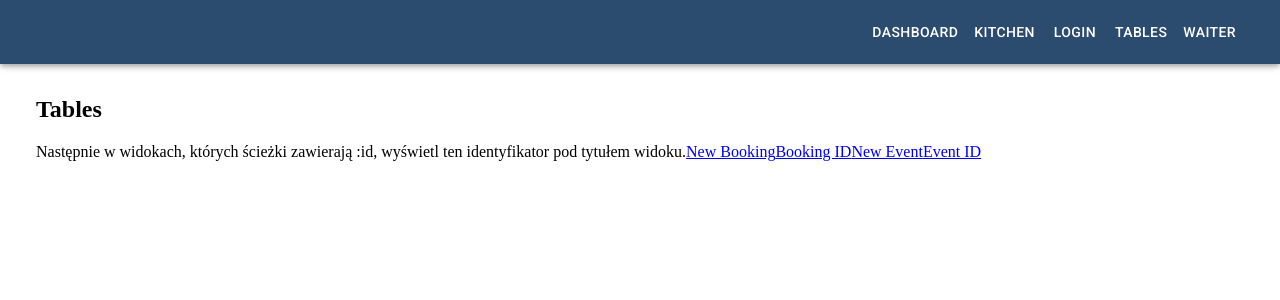
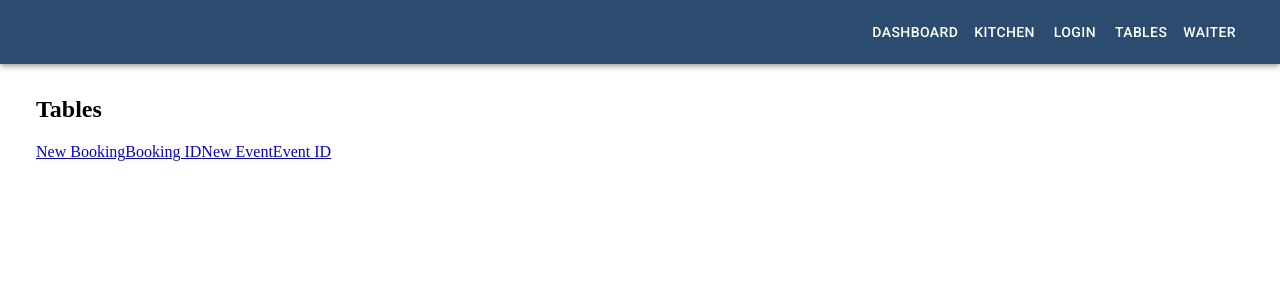
Before and after one commit to MarcNowak/pizzeria-portal, a React (Create React App) app: page /panel/tables in a window 1280 px wide. Shown: the top 300 px of the page. Built offline with nearby package versions, Linux system fonts and the light colour scheme.

Commit message:
Add 21.3 Views and routing v4

```diff
--- a/package.json
+++ b/package.json
@@ -48,7 +48,6 @@
     "@testing-library/user-event": "^13.5.0",
     "enzyme": "^3.11.0",
     "enzyme-adapter-react-16": "^1.15.6",
-    "husky": "^7.0.4",
     "json-server": "^0.17.0",
     "node-sass": "^7.0.0",
     "npm-run-all": "^4.1.5",
@@ -70,6 +69,7 @@
     "eslint-config-react-app": "^7.0.0",
     "eslint-plugin-react": "^7.28.0",
     "eslint-watch": "^8.0.0",
+    "husky": "4.2",
     "lint-staged": "^12.1.3",
     "redux-devtools-extension": "^2.13.9"
   }
--- a/src/components/views/Tables/Tables.js
+++ b/src/components/views/Tables/Tables.js
@@ -6,7 +6,6 @@ import { Link } from 'react-router-dom';
 const Tables = () => (
   <div className={styles.component}>
     <h2>Tables</h2>
-    <span>Następnie w widokach, których ścieżki zawierają :id, wyświetl ten identyfikator pod tytułem widoku.</span>
     <Link to={`${process.env.PUBLIC_URL}/tables/booking/new`} activeClassName='active'>New Booking</Link>
     <Link to={`${process.env.PUBLIC_URL}/tables/booking/:id`} activeClassName='active'>Booking ID</Link>
     <Link to={`${process.env.PUBLIC_URL}/tables/events/new`} activeClassName='active'>New Event</Link>
--- a/src/components/views/Waiter/Waiter.js
+++ b/src/components/views/Waiter/Waiter.js
@@ -5,7 +5,6 @@ import { Link } from 'react-router-dom';
 const Waiter = () => (
   <div className={styles.component}>
     <h2>Waiter</h2>
-    <span>Następnie w widokach, których ścieżki zawierają :id, wyświetl ten identyfikator pod tytułem widoku.</span>
     <Link to={`${process.env.PUBLIC_URL}/waiter/order/new`} activeClassName='active'>New Order</Link>
     <Link to={`${process.env.PUBLIC_URL}/waiter/order/:id`} activeClassName='active'>New Order ID</Link>
   </div>
```
Also changed, not shown: 1 other file (tests, documents, lock files or other folders).
